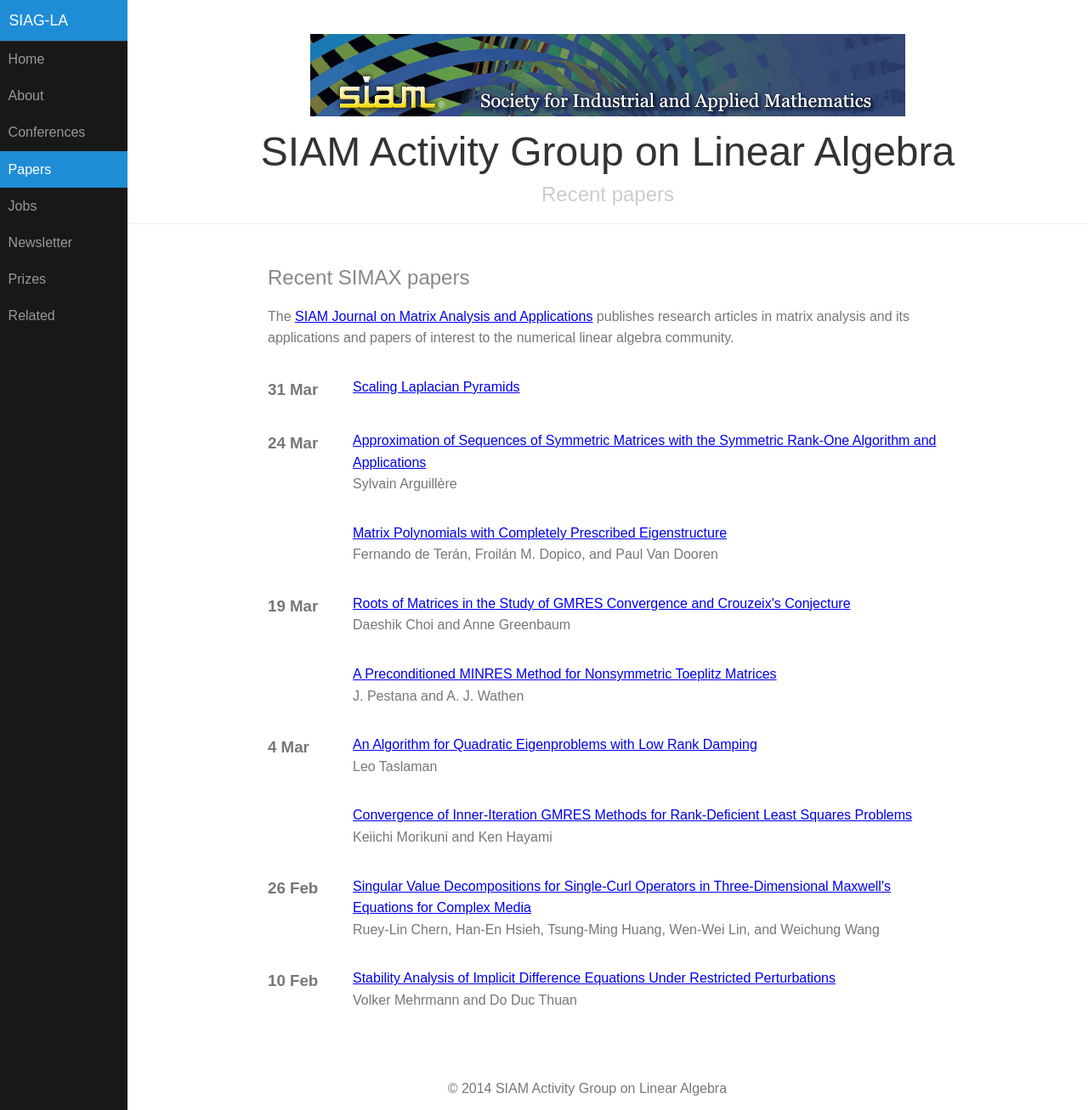
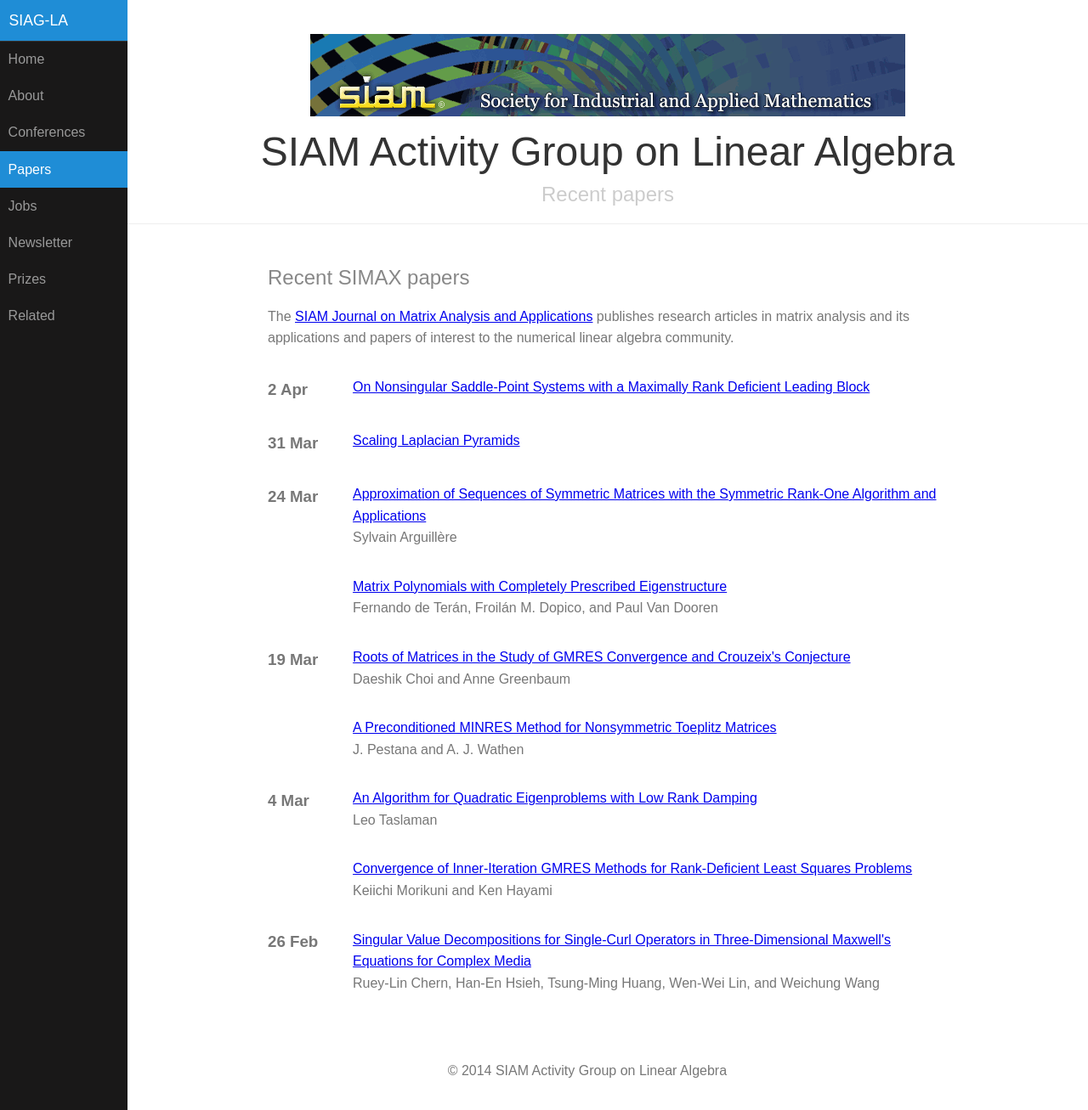
Before and after one commit to dbindel/siagla, a Jekyll site: the page built from simax.html, in a window 1280 px wide and 1307 px high. Shown: the whole window at 85% size. Built offline with Jekyll 4.4.1, drawn with Linux system fonts in a browser that asks for light colours.

Commit message:
Automated updates to simax.yml

```diff
--- a/_data/simax.yml
+++ b/_data/simax.yml
@@ -789,3 +789,14 @@
   pp_start: '348'
   title: Scaling Laplacian Pyramids
   volume: '36'
+- authors: '
+
+    '
+  date: '2015-04-02T07:00:00Z'
+  doi: doi:10.1137/140989996
+  link: http://epubs.siam.org/doi/abs/10.1137/140989996?ai=s7&mi=3ezuvv&af=R
+  pp_end: '384'
+  pp_start: '367'
+  title: On Nonsingular Saddle-Point Systems with a Maximally Rank Deficient Leading
+    Block
+  volume: '36'
```
